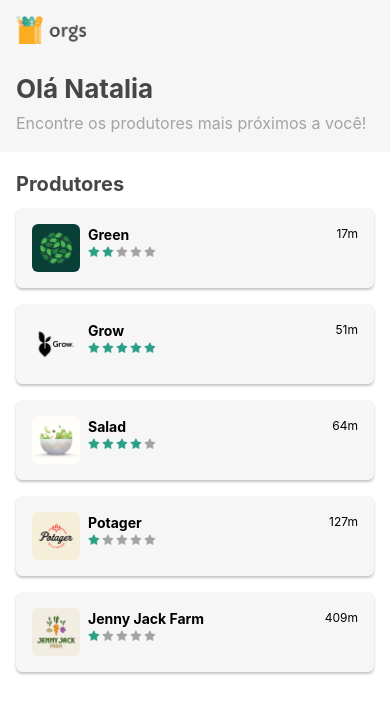
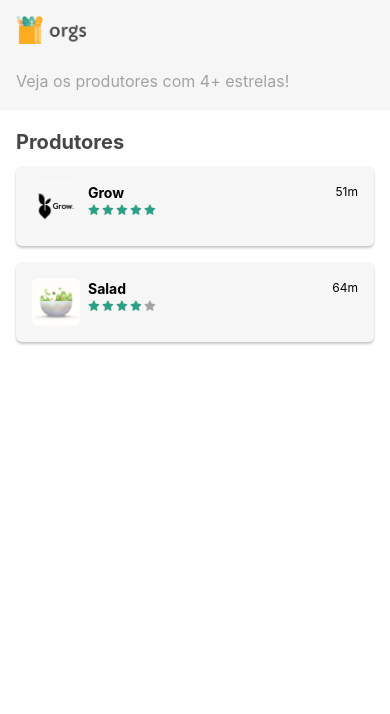
Before and after one commit to HenriqueACF/RN-Alura, a React Native app in the folder RN-Alura2/: screen / in a window 390 px wide. Shown: the top 714 px of the page. Built offline with nearby package versions, Linux system fonts and the light colour scheme.

Commit message:
build: add React navigation

```diff
--- a/RN-Alura2/App.js
+++ b/RN-Alura2/App.js
@@ -1,6 +1,7 @@
 import React from 'react';
-import { StatusBar, SafeAreaView } from 'react-native';
+import {StatusBar, SafeAreaView} from 'react-native';
 import useProdutores from './src/hooks/useProdutores';
+import {NavigationContainer} from '@react-navigation/native';
 
 import Home from './src/telas/Home';
 import Cesta from './src/telas/Cesta';
@@ -8,15 +9,19 @@ import Cesta from './src/telas/Cesta';
 export default function App() {
   const produtores = useProdutores(false);
 
-  return <SafeAreaView style={{ flex: 1 }}>
-    <StatusBar />
-    <Home melhoresProdutores={false} />
-    {/* {produtores.length > 0 &&
+  return (
+    <SafeAreaView style={{flex: 1}}>
+      <StatusBar />
+      <NavigationContainer>
+        <Home melhoresProdutores={true} />
+        {/* {produtores.length > 0 &&
       <Cesta produtor={{
         nome: produtores[0].nome,
         imagem: produtores[0].imagem
       }}
       {...produtores[0].cestas[0]} />
     } */}
-  </SafeAreaView>
+      </NavigationContainer>
+    </SafeAreaView>
+  );
 }
--- a/RN-Alura2/package.json
+++ b/RN-Alura2/package.json
@@ -10,8 +10,11 @@
     "lint": "eslint ."
   },
   "dependencies": {
+    "@react-navigation/native": "^6.x",
     "react": "17.0.2",
     "react-native": "0.66.3",
+    "react-native-safe-area-context": "^4.5.0",
+    "react-native-screens": "^3.20.0",
     "react-native-svg": "^12.1.1"
   },
   "devDependencies": {
--- a/RN-Alura2/src/mocks/textos.js
+++ b/RN-Alura2/src/mocks/textos.js
@@ -1,13 +1,13 @@
 const textos = {
-    boasVindas: "Olá Natalia",
-    legenda: "Encontre os produtores mais próximos a você!",
-    legendaMelhoresProdutores: "Veja os produtores com 4+ estrelas!",
-    tituloProdutores: "Produtores",
-    tituloProdutor: "Detalhe do produtor",
-    tituloCestas: "Cestas",
-    topoCesta: "Detalhe da cesta",
-    botaoComprar: "Comprar",
-    tituloItens: "Itens da cesta",
+  boasVindas: 'Olá, Henrique A.',
+  legenda: 'Encontre os produtores mais próximos a você!',
+  legendaMelhoresProdutores: 'Veja os produtores com 4+ estrelas!',
+  tituloProdutores: 'Produtores',
+  tituloProdutor: 'Detalhe do produtor',
+  tituloCestas: 'Cestas',
+  topoCesta: 'Detalhe da cesta',
+  botaoComprar: 'Comprar',
+  tituloItens: 'Itens da cesta',
 };
 
 export default textos;
```
Also changed, not shown: 3 other files (tests, documents, lock files or other folders).
